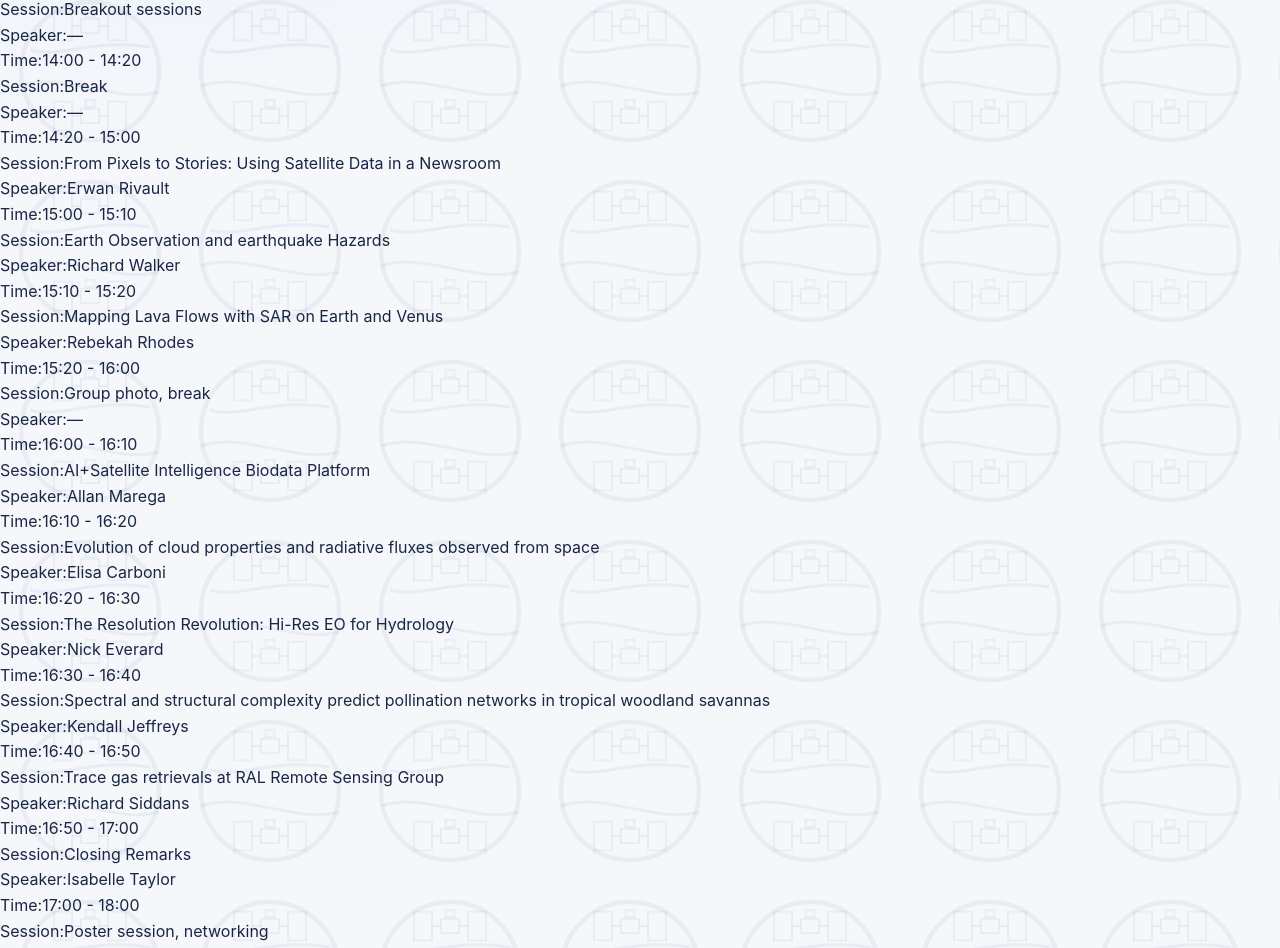
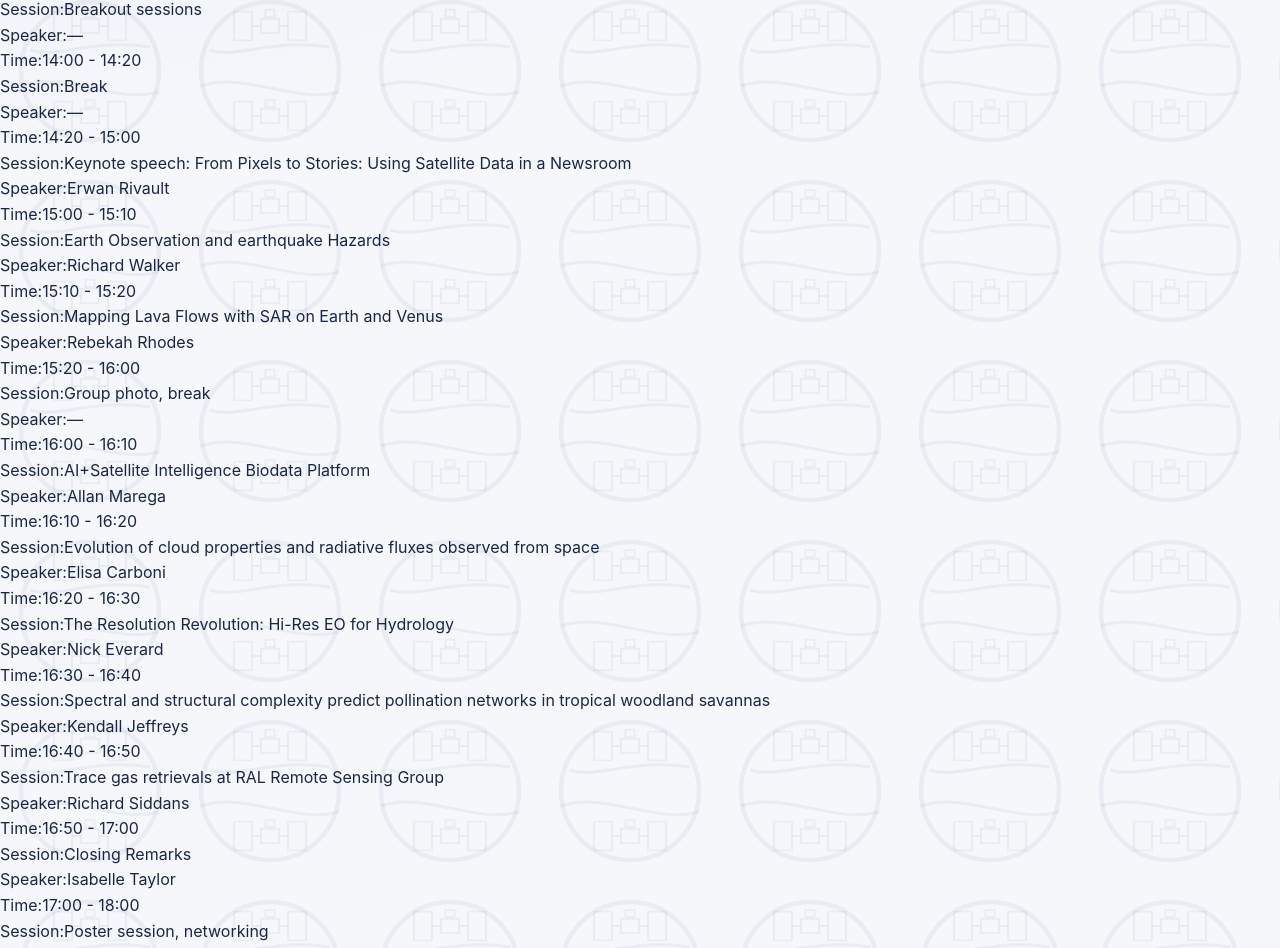
Before and after one commit to vusalosmanov/Event, a Next.js app: page / in a window 1280 px wide. Shown: the part 1459-2407 px from the top of the page. Built offline with nearby package versions, Linux system fonts and the light colour scheme.

Commit message:
new cimmit

```diff
--- a/src/components/Programe.js
+++ b/src/components/Programe.js
@@ -14,7 +14,7 @@ export default function Programme() {
     { time: "13:20 - 13:30", session: "Tracking of convective clouds using geostationary satellite data in combination with active instruments from CloudSat and EarthCARE", title: "", speaker: "Philip Stier" },
     { time: "13:30 - 14:00", session: "Breakout sessions", title: "", speaker: "" },
     { time: "14:00 - 14:20", session: "Break", title: "", speaker: "" },
-    { time: "14:20 - 15:00", session: "From Pixels to Stories: Using Satellite Data in a Newsroom", title: "", speaker: "Erwan Rivault" },
+    { time: "14:20 - 15:00", session: "Keynote speech: From Pixels to Stories: Using Satellite Data in a Newsroom", title: "", speaker: "Erwan Rivault" },
     { time: "15:00 - 15:10", session: "Earth Observation and earthquake Hazards", title: "", speaker: "Richard Walker" },
     { time: "15:10 - 15:20", session: "Mapping Lava Flows with SAR on Earth and Venus", title: "", speaker: "Rebekah Rhodes" },
     { time: "15:20 - 16:00", session: "Group photo, break", title: "", speaker: "" },
```
